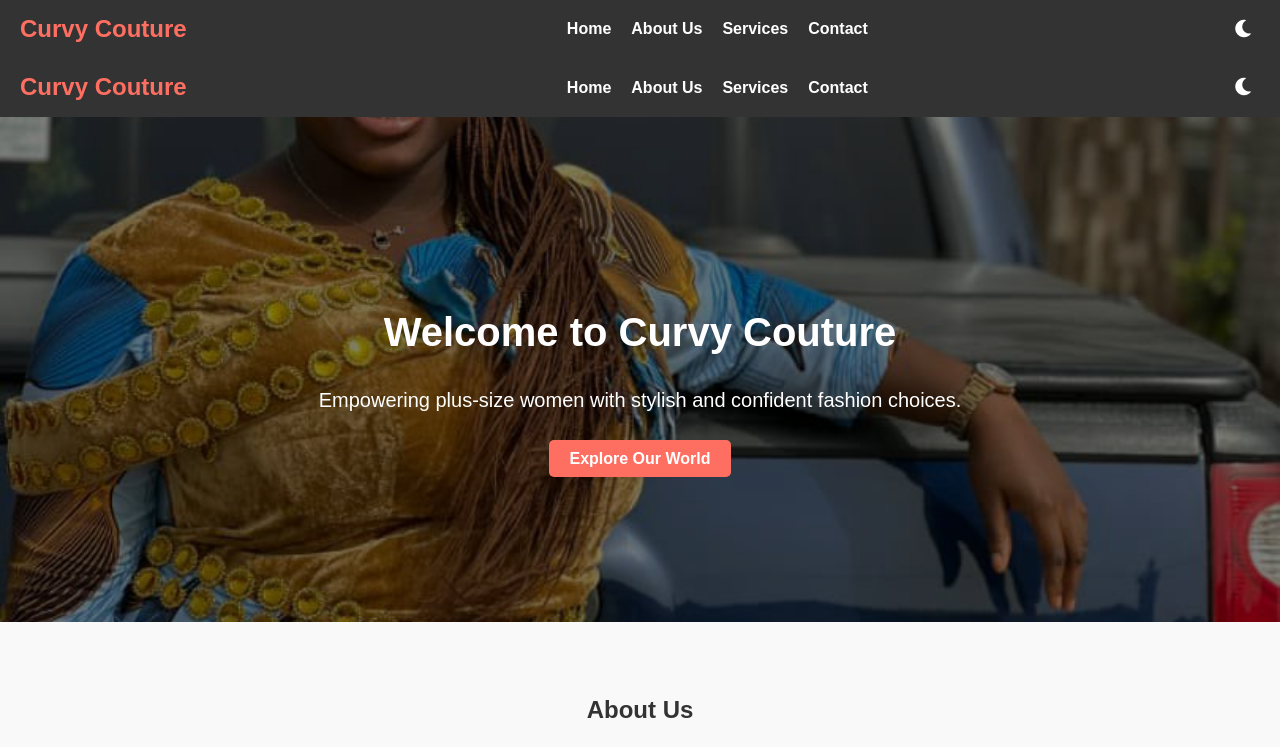
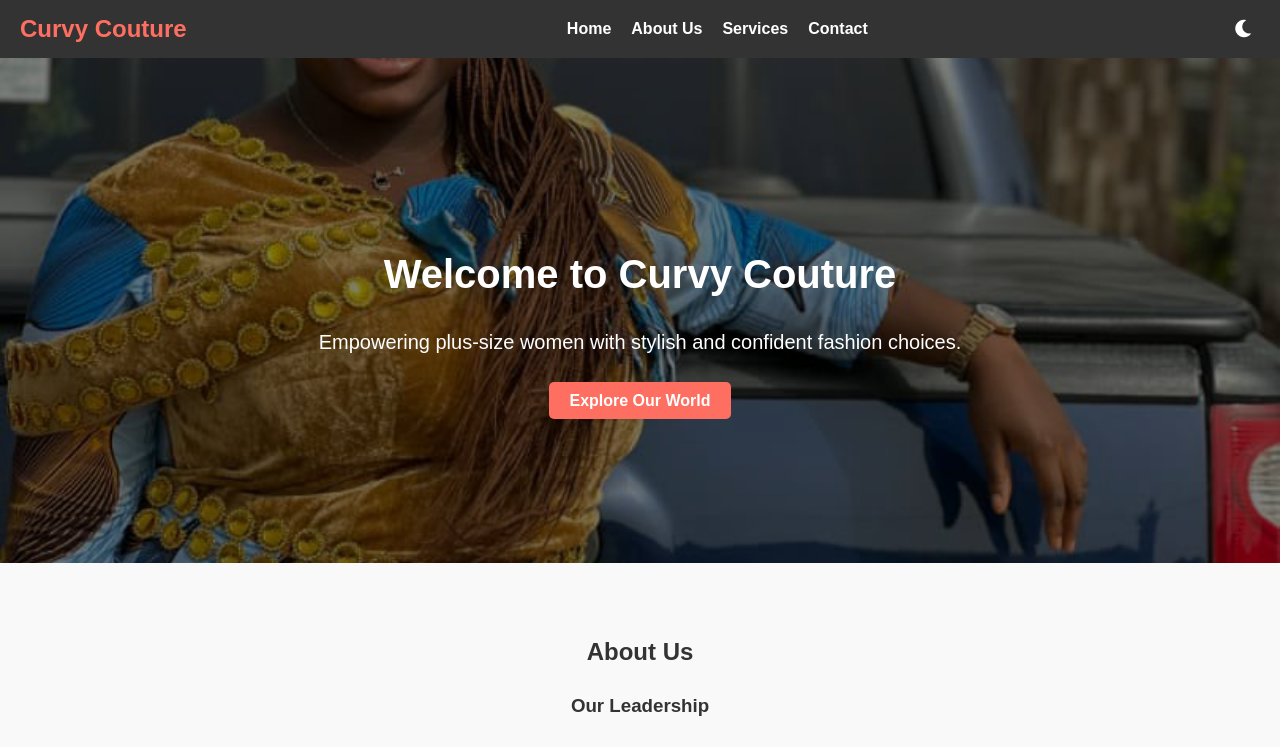
Before and after one commit to GreatKingdavid/Curvy-Couture, a plain HTML site: page index.html in a window 1280 px wide. Shown: the top 747 px of the page. Drawn offline with Linux system fonts and the light colour scheme; files whose address does not match are found by name.

Commit message:
Update index.html

```diff
--- a/index.html
+++ b/index.html
@@ -32,24 +32,6 @@
     </button>
   </header>
 <body>
-  <header>
-    <div class="logo">Curvy Couture</div>
-    <nav id="navMenu">
-      <ul>
-        <li><a href="#home">Home</a></li>
-        <li><a href="#about">About Us</a></li>
-        <li><a href="#services">Services</a></li>
-        <li><a href="#contact">Contact</a></li>
-      </ul>
-    </nav>
-    <button id="themeToggle"><i class="fas fa-moon"></i></button>
-    <!-- Mobile Menu Toggle Button -->
-    <button id="menuToggle" class="menu-toggle">
-        <i class="fas fa-bars"></i> <!-- Hamburger Icon -->
-        <i class="fas fa-times" style="display: none;"></i> <!-- Close Icon (hidden by default) -->
-      </button>
-
-  </header>
 
   <section id="home" class="hero">
     <div class="hero-content">
```
